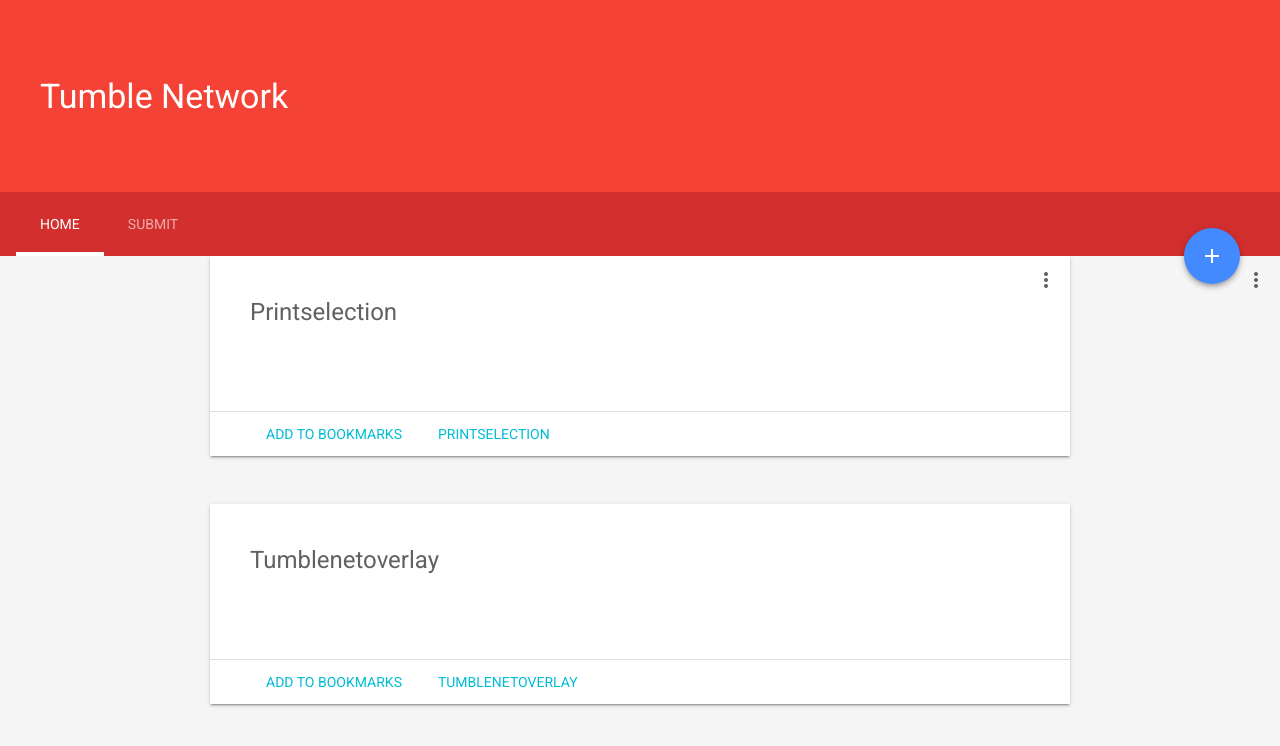
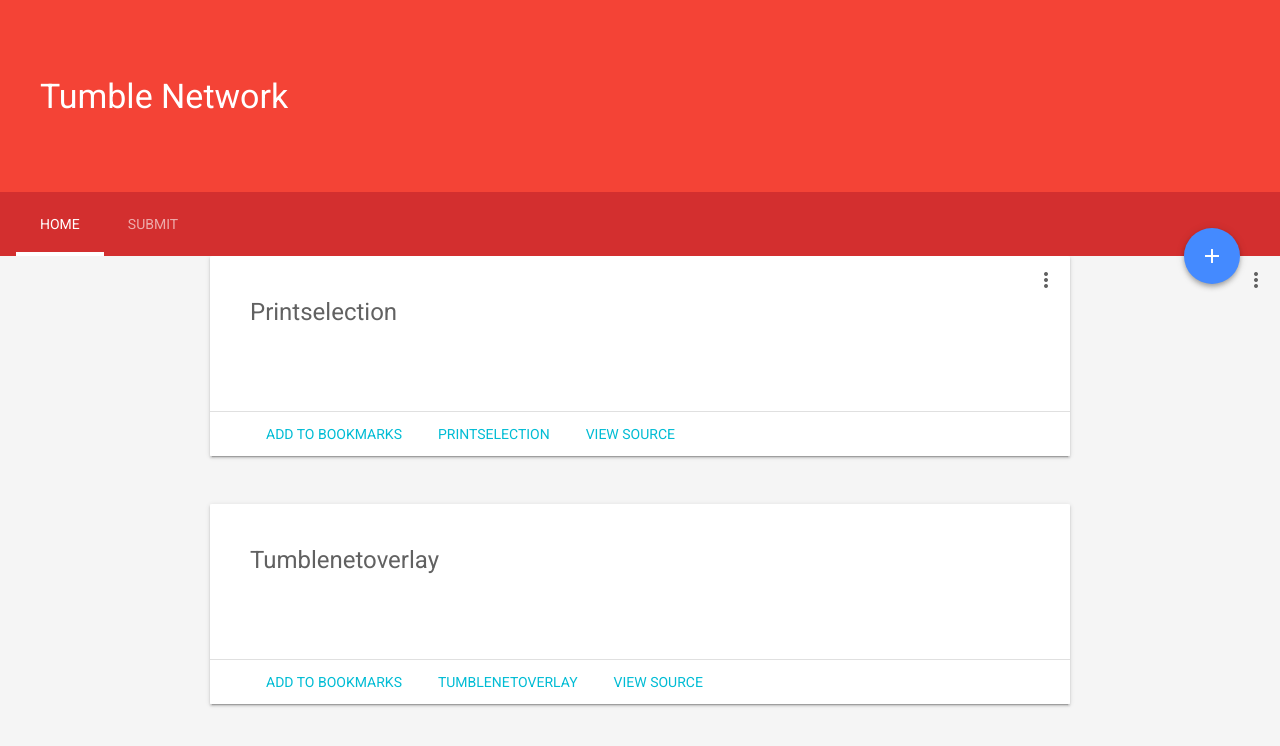
Before and after one commit to tumblenet/bookmarklets.tumblenet.ga, a Jekyll site: the page built from index.html, in a window 1280 px wide. Shown: the top 746 px of the page. Built offline with Jekyll 4.4.1, drawn with Linux system fonts in a browser that asks for light colours; nearby versions of some CDN libraries.

Commit message:
Update index.html

```diff
--- a/index.html
+++ b/index.html
@@ -6,9 +6,8 @@ layout: default
     <div class="mdl-card mdl-cell mdl-cell--12-col">
         <div class="mdl-card__supporting-text">
             <h4>{{ item.title }}</h4>
-            {{ item.description }}
             <p>
-
+                {{ item.description }}
             </p>
         </div>
         <div class="mdl-card__actions">
@@ -27,6 +26,7 @@ if(typeof {{ item.title }} != 'undefined'){
 document.body.appendChild(document.createElement('script')).src='{{ site.url | remove_first: 'https:' }}{{ item.url }}';
 }
 })();" class="mdl-button">{{ item.title }}</a>
+            <a href="{{ item.url }}" class="mdl-button">View Source</a>
         </div>
     </div>
     <button class="mdl-button mdl-js-button mdl-js-ripple-effect mdl-button--icon" id="btn{{item.title | sligify }}">
```
